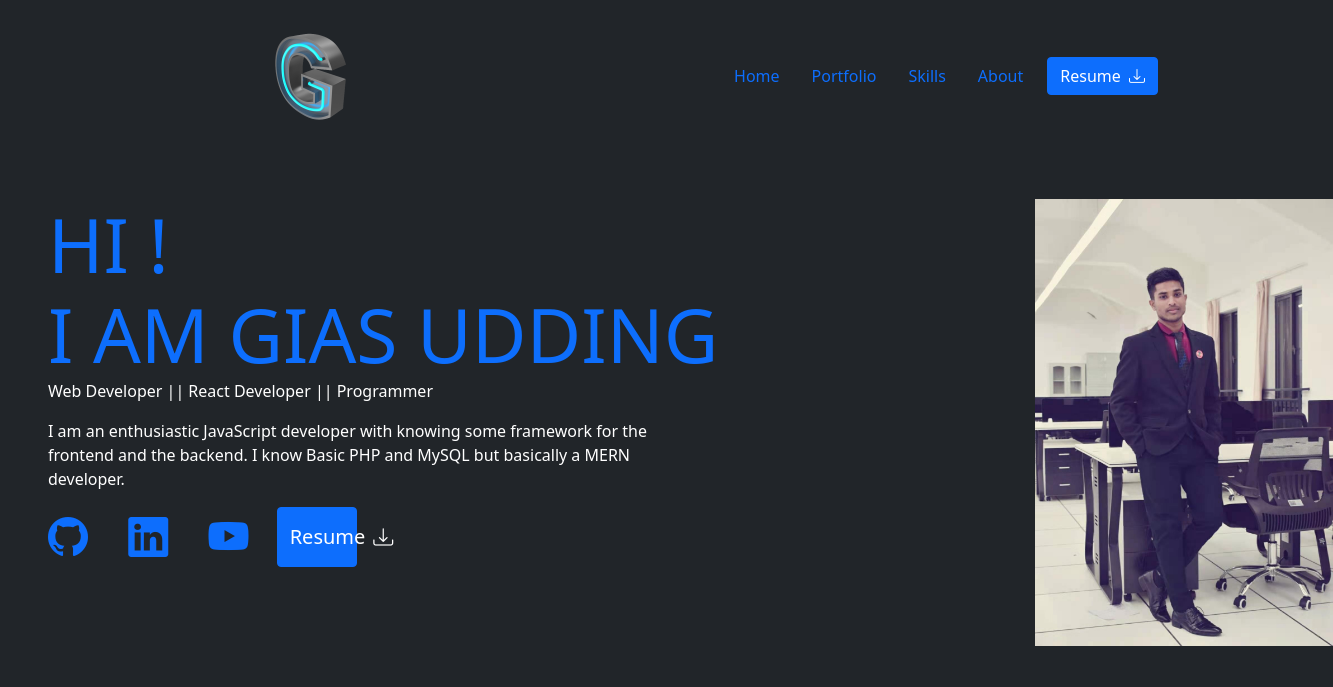
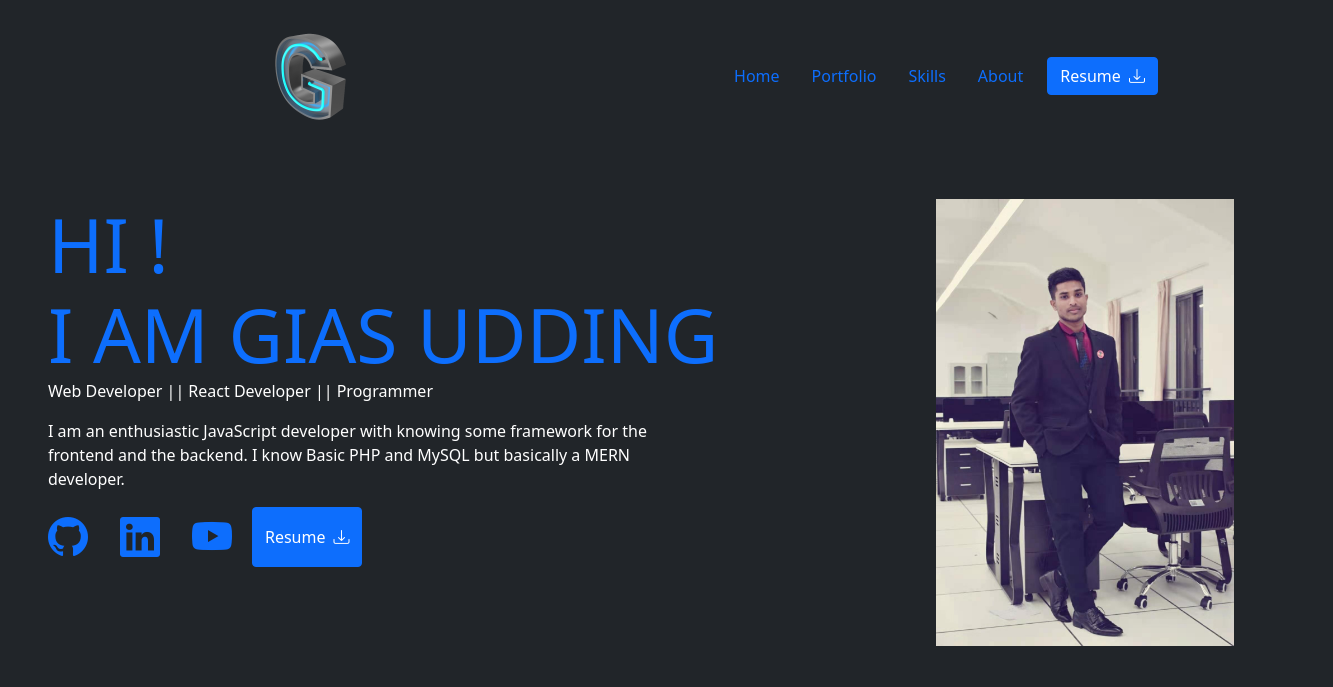
Before and after one commit to MdMubinNomani/phitron-portfolio-assignment1, a plain HTML site: page index.html in a window 1280 px wide. Shown: the top 687 px of the page, 1333 px wide, since content can reach past the window. Drawn offline with nearby package versions, Linux system fonts and the light colour scheme.

Commit message:
button adjusted

```diff
--- a/index.html
+++ b/index.html
@@ -54,7 +54,7 @@
         <!-- About me -->
         <div class="m-5">
             <div class="row w-100">
-                <div class="col-10">
+                <div class="col-9">
                     <h1 class="text-primary m-0" style="font-size: 75px;">HI !</h1>
                     <h1 class="text-primary m-0" style="font-size: 75px;"> I AM GIAS UDDING</h1>
                     <p class="text-white">Web Developer || React Developer || Programmer</p>
@@ -72,13 +72,13 @@
                         <a href="" class="col-1">
                             <i class="bi bi-youtube fs-1"></i>
                         </a>
-                        <a href="#" class="col-1 btn btn-primary d-flex align-items-center" style="font-size: 20px;" download>
+                        <a href="#" class="col-1 btn btn-primary d-flex align-items-center" style="width: fit-content;" download>
                             Resume <i class="bi bi-download ms-2"></i>
                         </a>
                     </div>
                 </div>
 
-                <div class="col-2">
+                <div class="col-3">
                     <img src="./Portfolio-Site/images/gias.jpg" width="298" alt="">
                 </div>
 
```
